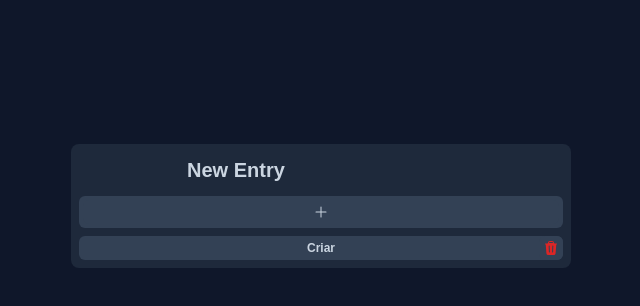
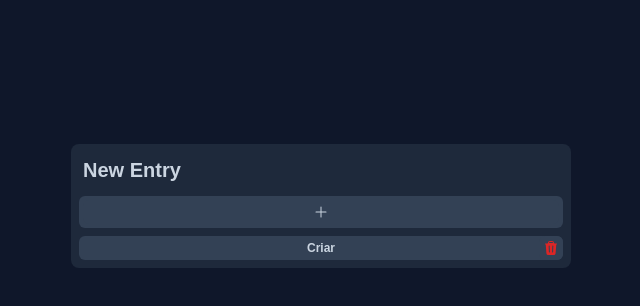
Before and after one commit to joaopedropsilva/simple-data, a Next.js app: page /entry in a window 1280 px wide. Shown: the top 306 px of the page, without its empty margins (319-959 px from the left). Built offline with nearby package versions, Linux system fonts and the light colour scheme.

Commit message:
added entry editing feature

```diff
--- a/app/_components/EntryForm.tsx
+++ b/app/_components/EntryForm.tsx
@@ -8,15 +8,37 @@ import { v4 as uuidV4 } from "uuid";
 import { saveEntryAction } from "@/_lib/entry";
 
 
-export function EntryForm({ entryId }: { entryId: string }) {
-    // TENTAR NÃO TRABALHAR COM ID
-    const [fields, setFields] = useState<{ id: string; name: string; }[]>([]);
+interface Field {
+    id: string;
+    name: string;
+    value: string;
+}
+
+export interface EntryFormProps {
+    entryId: string;
+    entryTitle: string;
+    loadedFields: Field[];
+}
+
+export function EntryForm({ entryId, entryTitle, loadedFields }: EntryFormProps) {
+    const [fields, setFields] = useState<Field[]>(loadedFields);
+    const [title, setTitle] = useState<string>(entryTitle);
 
     function handleAddField() {
         setFields([
             ...fields,
-            { id: uuidV4(), name: "" }
+            { id: uuidV4(), name: "", value: "" }
         ]);
+    }
+
+    function handleChangeFieldData(fieldData: Field) {
+        setFields((prevFields: Field[]) => {
+            return prevFields
+                .map(f => f.id === fieldData.id
+                    ? { ...f, name: fieldData.name, value: fieldData.value }
+                    : f
+                )
+        });
     }
 
     function handleRemoveFieldBy(id: string) {
@@ -32,6 +54,10 @@ export function EntryForm({ entryId }: { entryId: string }) {
             fvalue: any;
         }
         const target = event.target as typeof event.target & EntryFormFieldsOnDOM;
+
+        if (!target.field && !target.fvalue)
+            return;
+
         const fieldsOnDOM =
             typeof target.field.forEach !== "function"
                 ? [target.field]
@@ -71,18 +97,19 @@ export function EntryForm({ entryId }: { entryId: string }) {
             className="mt-16 w-[500px] bg-slate-800 rounded-lg"
         >
             <div className="w-full p-2">
-                <Field className="w-full flex justify-center mb-1">
+                <Field className="w-full mb-1">
                     <Input
                         required
                         type="text"
                         name="title"
-                        className="bg-transparent w-max border-none text-xl p-1 text-slate-300 font-bold focus:outline-none data-[focus]:outline-1 data-[focus]:outline-offset-2 data-[focus]:outline-white/25 rounded-md"
-                        defaultValue="New Entry"
+                        value={title}
+                        onChange={(e) => setTitle(e.target.value)}
+                        className="bg-transparent w-full border-none text-xl p-1 text-slate-300 font-bold focus:outline-none data-[focus]:outline-1 data-[focus]:outline-offset-2 data-[focus]:outline-white/25 rounded-md"
                     />
                 </Field>
                 <div className="w-full rounded-md bg-slate-700 flex flex-col items-center justify-center p-1 my-2">
                     {
-                        fields.map(({ id, name }, index) => (
+                        fields.map(({ id, name, value }, index) => (
                             <div
                                 key={`input-group-${index}`}
                                 className="w-full flex gap-2 p-1"
@@ -92,7 +119,8 @@ export function EntryForm({ entryId }: { entryId: string }) {
                                         required
                                         name="field"
                                         placeholder="field"
-                                        defaultValue={name}
+                                        value={name}
+                                        onChange={(e) => handleChangeFieldData({ id, name: e.target.value, value })}
                                         className="bg-slate-800 w-full border-none text-md p-2 text-slate-300 focus:outline-none data-[focus]:outline-1 data-[focus]:outline-offset-1 data-[focus]:outline-white/25 rounded-md"
                                     />
                                 </Field>
@@ -100,7 +128,8 @@ export function EntryForm({ entryId }: { entryId: string }) {
                                     <Input
                                         name="fvalue"
                                         placeholder="value"
-                                        defaultValue=""
+                                        value={value}
+                                        onChange={(e) => handleChangeFieldData({ id, name, value: e.target.value })}
                                         className="bg-slate-800 w-full border-none text-md p-2 text-slate-300 focus:outline-none data-[focus]:outline-1 data-[focus]:outline-offset-1 data-[focus]:outline-white/25 rounded-md"
                                     />
                                 </Field>
@@ -127,7 +156,8 @@ export function EntryForm({ entryId }: { entryId: string }) {
                         text="Criar"
                     />
                     <CustomButton
-                        type="reset"
+                        type="button"
+                        onClick={() => { setFields([]); setTitle("New Entry"); }}
                         icon={<TrashIcon className="size-4 fill-red-600"/>}
                         spanOver="right"
                     />
--- a/app/entry/page.tsx
+++ b/app/entry/page.tsx
@@ -1,10 +1,24 @@
 import { EntryForm } from "@/_components/EntryForm";
+import { getAllFieldsByEntry, getEntryById } from "@/_lib/entry";
 import { v4 as uuidV4 } from "uuid";
 
-export default function Page() {
+export default async function Entry({ searchParams }: { searchParams: { id?: string; } }) {
+    const { id } = await searchParams;
+    const fieldData = id ? (await getAllFieldsByEntry(id)) : [];
+    const entryTitle = id ? (await getEntryById(id))?.name as string : "New Entry";
+
+    const loadedFields =
+        fieldData.length > 0
+            ? fieldData.map(f => ({ id: f.id!, name: f.name, value: f.value }))
+            : [];
+
     return (
         <div className="mt-20 mx-auto flex justify-center">
-            <EntryForm entryId={uuidV4()}/>
+            <EntryForm
+                entryId={id ?? uuidV4()}
+                entryTitle={entryTitle}
+                loadedFields={loadedFields}
+            />
         </div>
     );
 }
```
